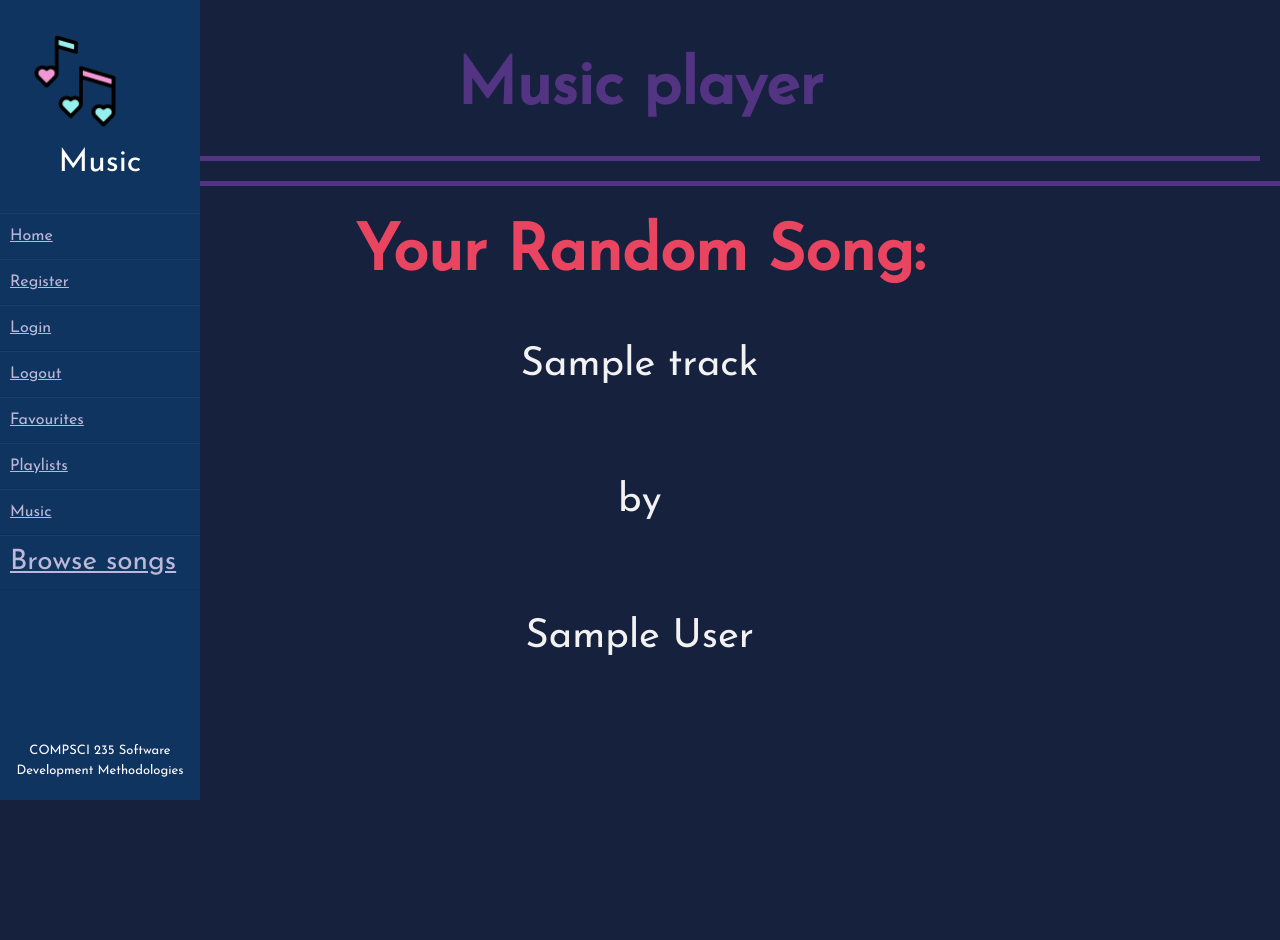
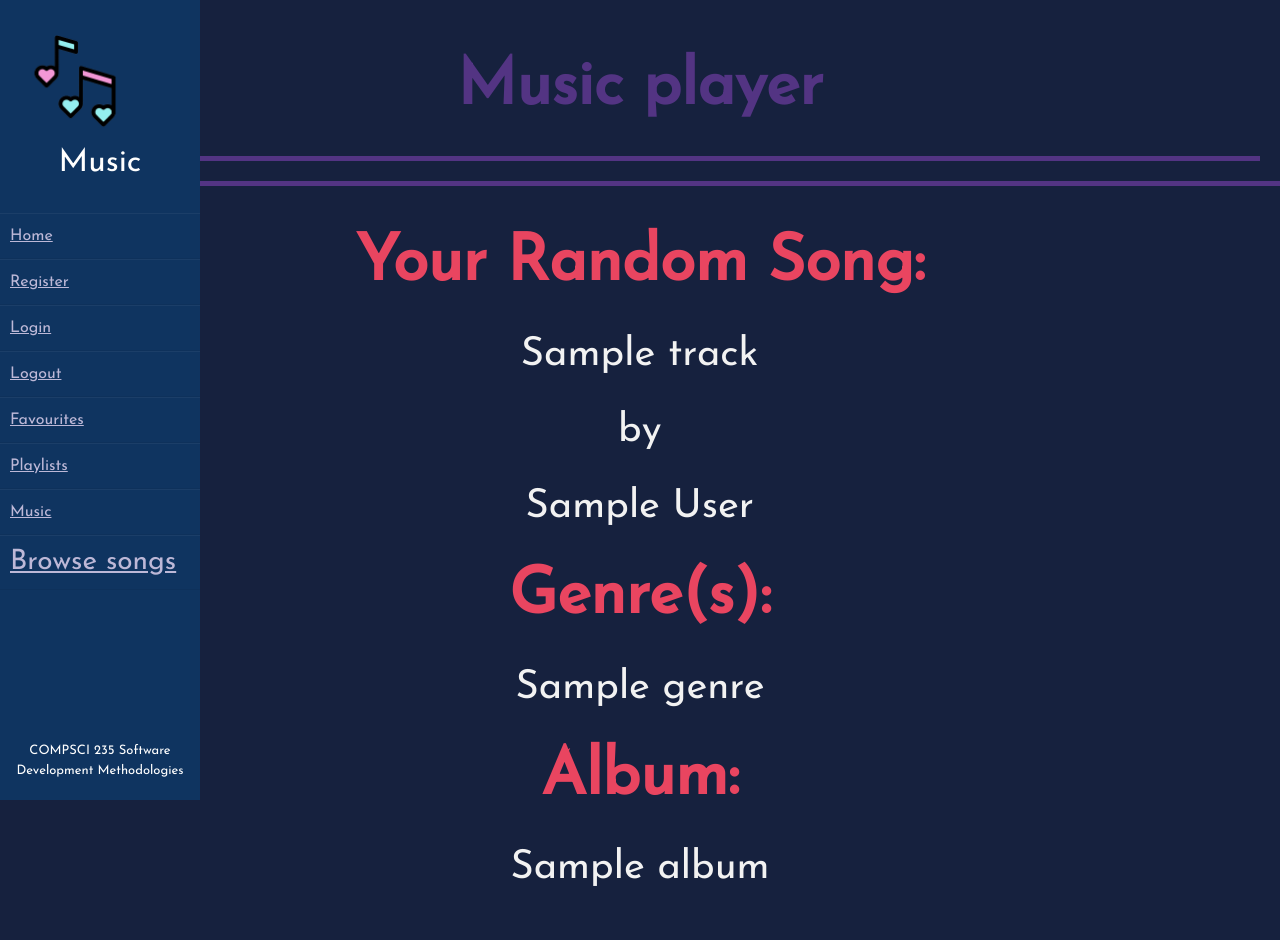
Before and after one commit to hlu750/Music-Player-Web-App-Project, a Flask app: template music/templates/home/home.html in a window 1280 px wide. Before the commit the page ends 800 px from the top, so only its background shows below. Run offline with Flask 2, Linux system fonts and the light colour scheme; the template is opened without the code that fills it: most values are stand-ins (such as "Sample title", 1, 10 or a date in 2020); parts of the project's set-up code (start-up, migrations or seed data) failed here and were passed over.

Commit message:
added new annimations to the home page

```diff
--- a/music/adapters/csvdatareader.py
+++ b/music/adapters/csvdatareader.py
@@ -101,6 +101,7 @@ class TrackCSVReader:
 
             # Extract track_genres attributes and assign genres to the track.
             track_genres = extract_genres(track_row)
+            # print(track_genres)
             for genre in track_genres:
                 track.add_genre(genre)
 
--- a/music/static/css/styles.css
+++ b/music/static/css/styles.css
@@ -78,7 +78,7 @@ h1 {
 }
 
 .animate__animated{
-  padding: 40px;
+  padding: 10px;
   font-size: 40px;
   color: #F2F2F2;
 }
@@ -214,6 +214,7 @@ input[type="submit"] {
   background-color: #3b2160;
   padding: 8px;
   color: white;
+  margin-bottom: 40px;
 }
 .tracks {
   margin-top: 40px;
@@ -266,7 +267,22 @@ input[type="submit"] {
   right: 28px;
   width: 280px; */
 }
+.button-disabled{
+  display: inline-block;
 
+  padding: 15px 20px;
+  font-size: 24px;
+  cursor: pointer;
+  text-align: center;
+  text-decoration: none;
+  outline: none;
+  color: #fff;
+  background-color: #E94560;
+  border: none;
+  border-radius: 15px;
+  box-shadow: 0 6px #2e3448;
+  opacity: 0.2;
+}
 /* The popup form - hidden by default */
 .form-popup {
   display: none;
@@ -320,3 +336,7 @@ input[type="submit"] {
 .form-container .btn:hover, .open-button:hover {
   opacity: 1;
 }
+
+/* .animate__animated.animate__zoomInUp {
+  --animate-duration: 2s;
+} */
--- a/music/templates/home/home.html
+++ b/music/templates/home/home.html
@@ -1,10 +1,17 @@
 {% extends 'layout.html' %}{%block content%}
 
 <section id="main">
-    <h1 class="title">Your Random Song:</h1>
-    <h2 class="animate__animated animate__zoomInDown">{{track.title}}</h2>
-    <h2 class="animate__animated animate__zoomInDown">by</h2>
-    <h2 class="animate__animated animate__zoomInDown">{{track.artist.full_name}}</h2>
+    <h1 class="title animate__animated animate__fadeIn">Your Random Song:</h1>
+    <h2 class="animate__animated animate__bounceInDown">{{track.title}}</h2>
+    <h2 class="animate__animated animate__bounceInLeft">by</h2>
+    <h2 class="animate__animated animate__bounceInRight">{{track.artist.full_name}}</h2>
+    <h1 class="title animate__animated animate__fadeInDownBig animate__delay-1s">Genre(s):</h2>
+        {% for genre in track.genres %}
+            <h2 class="animate__animated animate__fadeInUp animate__delay-2s">{{genre.name}}</h2>
+        {% endfor %}
+    <h1 class="title animate__animated animate__fadeInUpBig animate__delay-2s">Album:</h2>
+        <h2 class="animate__animated animate__fadeInUp animate__delay-3s">{{track.album.title}}</h2>
+
 </section>
 
 
--- a/music/utilities/services.py
+++ b/music/utilities/services.py
@@ -35,3 +35,7 @@ def tracks_to_dict(tracks: Iterable[Track]):
 def get_ordered_tracks(startIndex, quantity, repo: AbstractRepository):
     tracks = repo.get_tracks_by_quantity(startIndex, quantity)
     return tracks
+
+def get_number_of_pages(quantity, repo: AbstractRepository):
+    number_of_pages = repo.get_number_of_pages(quantity)
+    return number_of_pages
```
Also changed, not shown: music/adapters/memory_repository.py (+7 -3 lines), music/templates/track/track.html (+4 -4 lines), music/track/track.py (+22 -12 lines), music/utilities/utilities.py (+7 -2 lines).
